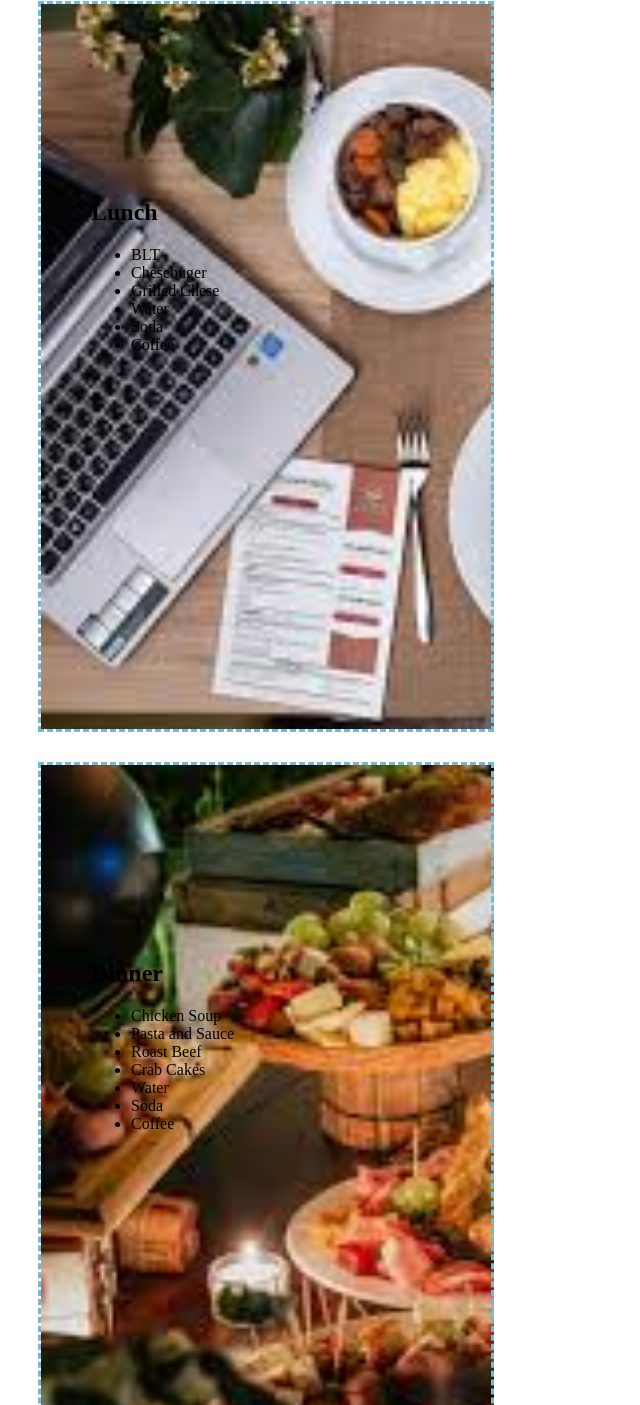
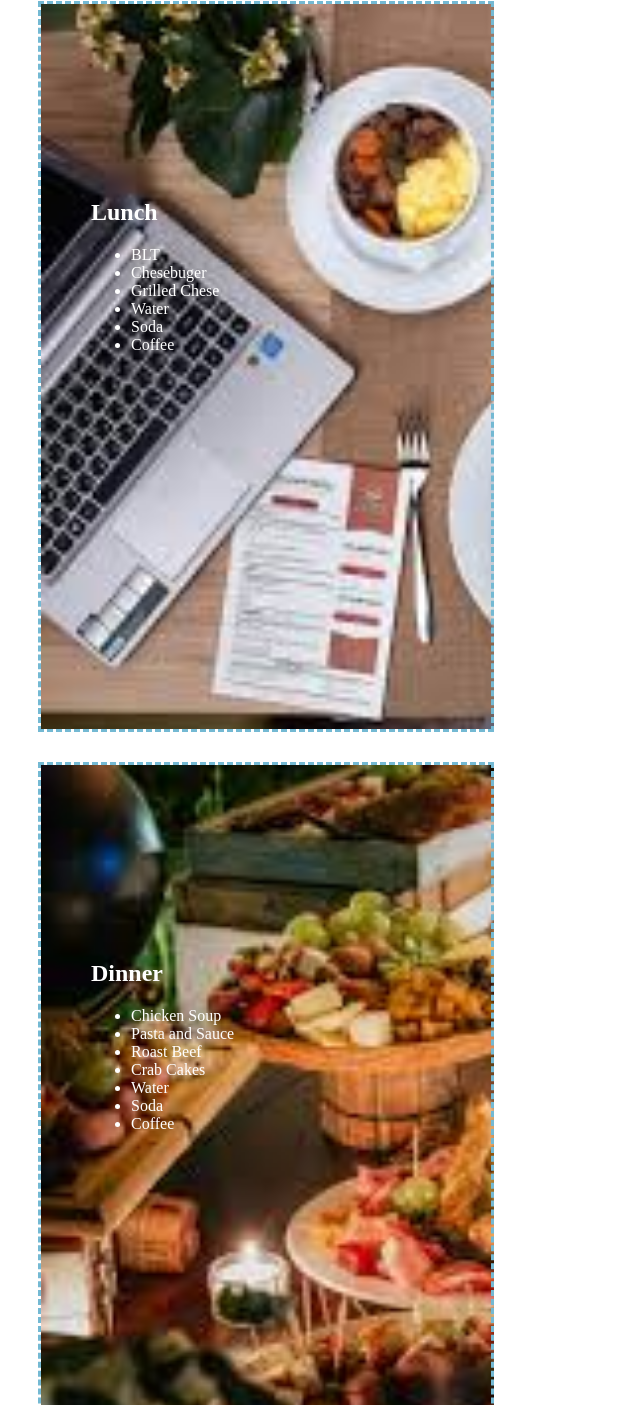
Before and after one commit to NerdySpaceDragon/Menu_Assignment, a plain HTML site: page index.html in a window 1280 px wide. Shown: the part 790-2195 px from the top of the page, without its empty margins (0-640 px from the left). Drawn offline with Linux system fonts and the light colour scheme.

Commit message:
Change menu text color to white for visibility
Updated menu item headings and list items to have white text for better visibility against the background images.

```diff
--- a/index.html
+++ b/index.html
@@ -4,37 +4,37 @@
     </head>
     <body>
         <div style="width: 400px; height: 550px; background-image:url(images/breakfast.jpeg); background-repeat: no-repeat; background-size: cover; padding-top: 175px; padding-left: 50px; border-style: dashed; border-color: #74b9d3; border-width: medium; margin: 30px;">
-            <h2>Breakfast</h2>
+            <h2 style="color:#FFFFFF">Breakfast</h2>
             <ul>
-                <li>Bacon and Eggs</li>
-                <li>Pancakes</li>
-                <li>Waffle</li>
-                <li>Water</li>
-                <li>Soda</li>
-                <li>Coffee</li>
+                <li style="color:#FFFFFF">Bacon and Eggs</li>
+                <li style="color:#FFFFFF">Pancakes</li>
+                <li style="color:#FFFFFF">Waffle</li>
+                <li style="color:#FFFFFF">Water</li>
+                <li style="color:#FFFFFF">Soda</li>
+                <li style="color:#FFFFFF">Coffee</li>
             </ul>
         </div>
         <div style="width: 400px; height: 550px; background-image: url(images/lunch.jpeg); background-repeat: no-repeat; background-size: cover; padding-top: 175px; padding-left: 50px; border-style: dashed; border-color: #74b9d3; border-width: medium; margin: 30px;">
-            <h2>Lunch</h2>
+            <h2 style="color:#FFFFFF">Lunch</h2>
             <ul>
-                <li>BLT</li>
-                <li>Chesebuger</li>
-                <li>Grilled Chese</li>
-                <li>Water</li>
-                <li>Soda</li>
-                <li>Coffee</li>
+                <li style="color:#FFFFFF">BLT</li>
+                <li style="color:#FFFFFF">Chesebuger</li>
+                <li style="color:#FFFFFF">Grilled Chese</li>
+                <li style="color:#FFFFFF">Water</li>
+                <li style="color:#FFFFFF">Soda</li>
+                <li style="color:#FFFFFF">Coffee</li>
             </ul>
         </div>
         <div style="width: 400px; height: 550px; background-image: url(images/dinner.jpeg); background-repeat: no-repeat; background-size: cover; padding-top: 175px; padding-left: 50px; border-style: dashed; border-color: #74b9d3; border-width: medium; margin: 30px;">
-            <h2>Dinner</h2>
+            <h2 style="color:#FFFFFF">Dinner</h2>
             <ul>
-                <li>Chicken Soup</li>
-                <li>Pasta and Sauce</li>
-                <li>Roast Beef</li>
-                <li>Crab Cakes</li>
-                <li>Water</li>
-                <li>Soda</li>
-                <li>Coffee</li>
+                <li style="color:#FFFFFF">Chicken Soup</li>
+                <li style="color:#FFFFFF">Pasta and Sauce</li>
+                <li style="color:#FFFFFF">Roast Beef</li>
+                <li style="color:#FFFFFF">Crab Cakes</li>
+                <li style="color:#FFFFFF">Water</li>
+                <li style="color:#FFFFFF">Soda</li>
+                <li style="color:#FFFFFF">Coffee</li>
             </ul>
         </div>
     </body>
```
